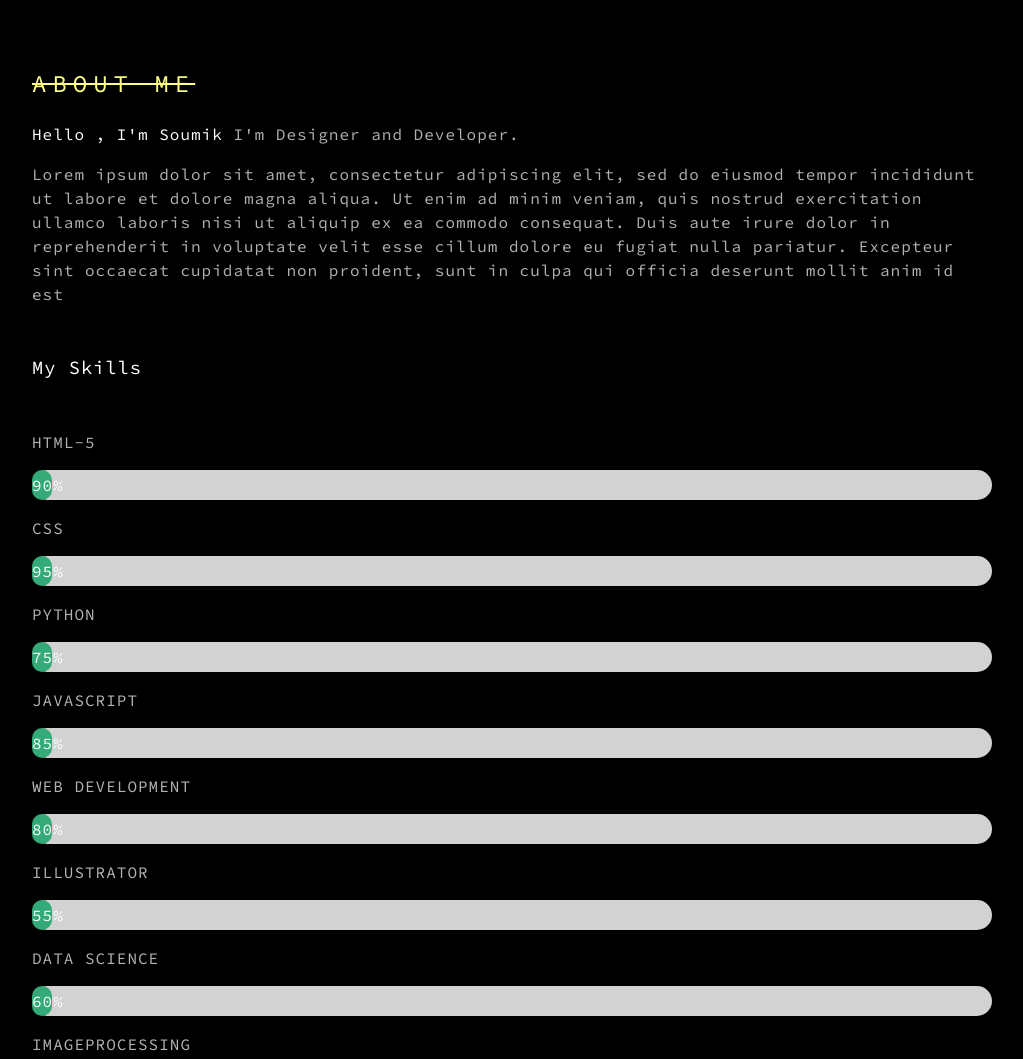
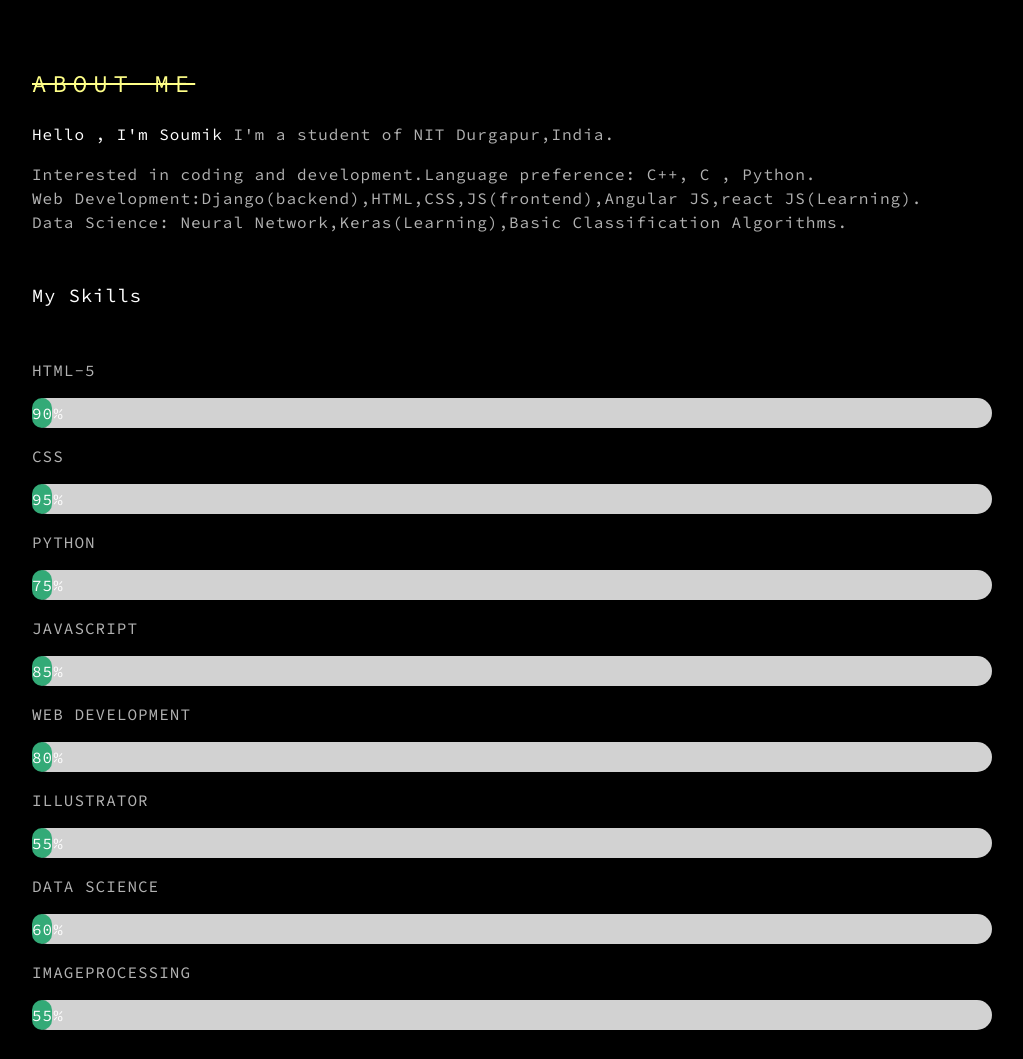
Before and after one commit to PaulSoumik/folio, a plain HTML site: page index.html in a window 1280 px wide. Shown: the part 1080-2139 px from the top of the page, without its empty margins (224-1247 px from the left). Drawn offline with nearby package versions, Linux system fonts and the light colour scheme; a web font is replaced by a local one.

Commit message:
Update index.html

```diff
--- a/index.html
+++ b/index.html
@@ -802,10 +802,9 @@ header h5{
 
 <h2>About me</h2>
 <p>
-	<span> Hello , I'm Soumik</span> I'm Designer and Developer.</p>
+	<span> Hello , I'm Soumik</span> I'm a student of NIT Durgapur,India.</p>
 
-<p>Lorem ipsum dolor sit amet, consectetur adipiscing elit, sed do eiusmod tempor incididunt ut labore et dolore magna aliqua. Ut enim ad minim veniam, quis nostrud exercitation ullamco laboris nisi ut aliquip ex ea commodo consequat. Duis aute irure dolor in reprehenderit in voluptate velit esse cillum dolore eu fugiat nulla pariatur. Excepteur sint occaecat cupidatat non proident, sunt in culpa qui officia deserunt mollit anim id est </p>
-
+	<p>Interested in coding and development.Language preference: C++, C , Python.<br> Web Development:Django(backend),HTML,CSS,JS(frontend),Angular JS,react JS(Learning).<br>Data Science: Neural Network,Keras(Learning),Basic Classification Algorithms.</p>
 <h3>My Skills</h3>
 <p>HTML-5</p>
 <div class="container">
@@ -877,7 +876,7 @@ header h5{
       	<h3>Web design</h3>
       <p>
 
-      	Web design using HTML,css and scss and interactive design using javascript(AOS,Tween js etc.).Animations and SVG graphics (svg animations) using css and js.
+      	Web design using HTML,css and scss and interactive design using javascript(AOS,Tween js etc.).Animations and SVG graphics (svg animations) using css and js.My codepen id: <a src="https://codepen.io/soumikPaul" style="text-decoration:none; color:unset;"> https://codepen.io/soumikPaul</a>
 
       </p>
 
```
